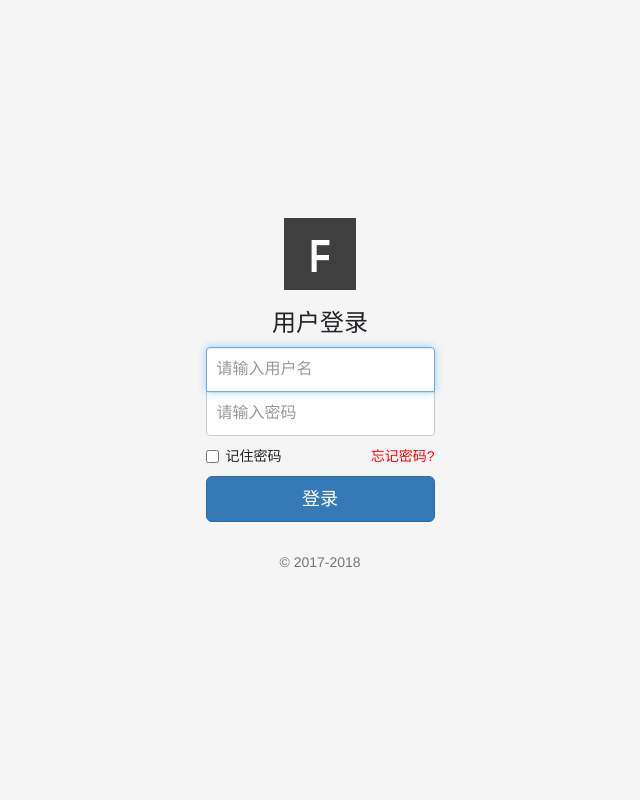
After one commit to fasthro/mysite, a Django app: page /signin/ in a window 1280 px wide. The commit adds this page. Shown: the whole page, without its empty margins (320-960 px from the left). Run offline with Django 4.2, Linux system fonts and the light colour scheme; some libraries are stand-ins or nearby versions.

Commit message:
修改导航添加登录注册入口 修改登录页面

```diff
--- a/blog/static/css/blog.css
+++ b/blog/static/css/blog.css
@@ -262,3 +300,43 @@ body{
       margin: 15px 0 0 0;
   }
 }
+
+.mb-1{
+    margin-bottom: 1rem!important;
+}
+
+.mb-2{
+    margin-bottom: 2rem!important;
+}
+
+.mb-3{
+    margin-bottom: 3rem!important;
+}
+
+.mb-4{
+    margin-bottom: 3rem!important;
+}
+
+.mb-5{
+    margin-bottom: 3rem!important;
+}
+
+.mt-1{
+    margin-top: 1rem!important;
+}
+
+.mt-2{
+    margin-top: 2rem!important;
+}
+
+.mt-3{
+    margin-top: 3rem!important;
+}
+
+.mt-4{
+    margin-top: 3rem!important;
+}
+
+.mt-5{
+    margin-top: 3rem!important;
+}
--- /dev/null
+++ b/blog/static/css/sign.css
@@ -0,0 +1,57 @@
+html,
+body {
+  height: 100%;
+}
+
+body {
+  display: -ms-flexbox;
+  display: -webkit-box;
+  display: flex;
+  -ms-flex-align: center;
+  -ms-flex-pack: center;
+  -webkit-box-align: center;
+  align-items: center;
+  -webkit-box-pack: center;
+  justify-content: center;
+  padding-top: 40px;
+  padding-bottom: 40px;
+  background-color: #f5f5f5;
+}
+
+.form-signin {
+  width: 100%;
+  max-width: 330px;
+  padding: 15px;
+  margin: 0 auto;
+}
+.form-signin .checkbox {
+  font-weight: 400;
+}
+.form-signin .form-control {
+  position: relative;
+  box-sizing: border-box;
+  height: auto;
+  padding: 10px;
+  font-size: 16px;
+}
+.form-signin .form-control:focus {
+  z-index: 2;
+}
+.form-signin input[type="email"] {
+  margin-bottom: -1px;
+  border-bottom-right-radius: 0;
+  border-bottom-left-radius: 0;
+}
+.form-signin input[type="password"] {
+  margin-bottom: 10px;
+  border-top-left-radius: 0;
+  border-top-right-radius: 0;
+}
+
+.tc-212529{
+    color: #212529;
+}
+
+.tc-red{
+    color: red;
+}
--- a/blog/templates/base.html
+++ b/blog/templates/base.html
@@ -5,7 +5,7 @@
         <meta http-equiv="X-UA-Compatible" content="IE=edge">
         <meta name="viewport" content="width=device-width, initial-scale=1">
         <!-- 上述3个meta标签*必须*放在最前面，任何其他内容都*必须*跟随其后！ -->
-        <title>Bootstrap 101 Template</title>
+        <title>Fasthro | Blog</title>
 
         <!-- Bootstrap -->
         <link href="../static/bootstrap/css/bootstrap.css" rel="stylesheet">
@@ -21,12 +21,12 @@
         <![endif]-->
   </head>
   <body>
-    {% include "nav.html" %}
+    {% block main-nav %}{% endblock %}
     {% block jumbotron %} {% endblock %}
-    <div class="fh-main container">
+    <div class="fh-main">
         {% block main %} {% endblock %}
     </div>
-    {% include "footer.html" %}
+    {% block main-footer %}{% endblock %}
     <!-- jQuery (Bootstrap 的所有 JavaScript 插件都依赖 jQuery，所以必须放在前边) -->
     <script src="../static/jquery/jquery-3.2.1.min.js"></script>
     <!-- 加载 Bootstrap 的所有 JavaScript 插件。你也可以根据需要只加载单个插件。 -->
--- /dev/null
+++ b/blog/templates/blog/signin.html
@@ -0,0 +1,25 @@
+{% extends "base.html" %}
+
+{% block css %}
+    <link href="../../static/css/sign.css" rel="stylesheet">
+{% endblock %}
+
+{% block main %}
+    <form class="form-signin">
+        <img class="center-block mb-2" src="../../static/img/f-logo.svg" alt="" width="72" height="72">
+        <h3 class="tc-212529 text-center">用户登录</h3>
+        <label for="inputEmail" class="sr-only">Email address</label>
+        <input type="email" id="inputEmail" class="form-control" placeholder="请输入用户名" required="" autofocus="">
+        <label for="inputPassword" class="sr-only">Password</label>
+        <input type="password" id="inputPassword" class="form-control" placeholder="请输入密码" required="">
+        <div class="checkbox mb-1 mt-1">
+            <label class="tc-212529">
+              <input type="checkbox"> 记住密码
+            </label>
+            <a class="pull-right tc-red" href="">忘记密码?</a>
+        </div>
+
+        <button class="btn btn-lg btn-primary btn-block" type="submit">登录</button>
+        <p class="text-muted text-center mt-4">© 2017-2018</p>
+    </form>
+{% endblock %}
--- a/blog_user/urls.py
+++ b/blog_user/urls.py
@@ -1 +1,7 @@
-urlpatterns = []
+from django.urls import path
+from django.views.generic import TemplateView
+
+urlpatterns = [
+    path('signin/', TemplateView.as_view(template_name="../templates/blog/signin.html")),
+    path('signup/', TemplateView.as_view(template_name="../templates/blog/signup.html")),
+]
--- a/blog_user/views.py
+++ b/blog_user/views.py
@@ -1,3 +1,2 @@
-from django.shortcuts import render
-
-# Create your views here.
+from django.views.generic.detail import DetailView
+from blog_user.models import BUser
```
Also changed, not shown: other parts of blog/static/css/blog.css (+42 -4 lines), blog/templates/blog/index.html (+10 -0 lines), blog/templates/blog/signup.html (added, +25 -0 lines), blog/templates/nav.html (+13 -3 lines), blog/static/img/f-logo.svg (added).
